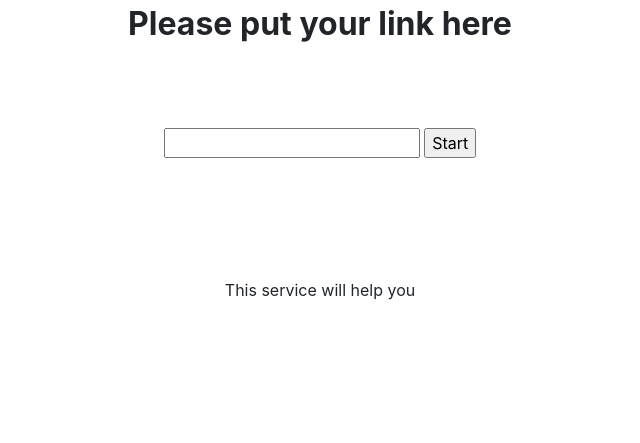
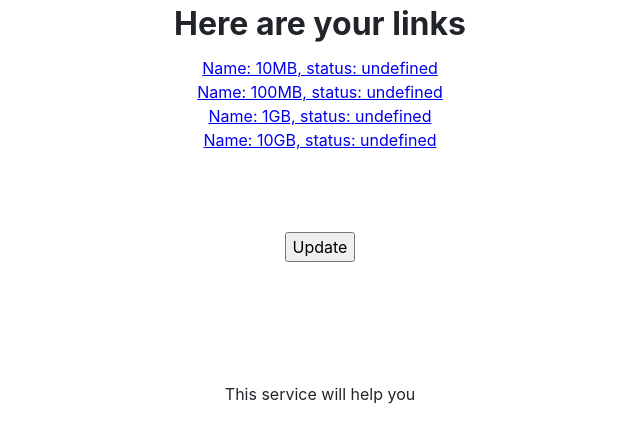
Before and after one commit to NLarinov/Sandy-Loader, a Django app: page / in a window 1280 px wide. Shown: the top 443 px of the page, without its empty margins (320-960 px from the left). Run offline with Django 4.2, Linux system fonts and the light colour scheme.

Commit message:
First Frontend Commit

```diff
--- a/chrometab/popup.html
+++ b/chrometab/popup.html
@@ -2,7 +2,7 @@
 <html>
 <head>
    <meta charset="utf-8">
-   <title>Tproger Media Quick Launcher</title>
+   <title>RIGHTloadMaster</title>
    <!--ссылаемся на шрифты, используемые в документе-->
    <link href="https://fonts.googleapis.com/css?family=Open+Sans" rel="stylesheet" type="text/css">
    <!--здесь мы ссылаемся на стили, которые будем использовать в документе, а именно стиль иконок-->
--- a/chrometab/script.js
+++ b/chrometab/script.js
@@ -1,7 +1,7 @@
 chrome.contextMenus.removeAll();
 chrome.contextMenus.create({
     id: "some-command",
-    title: "RIGHTloadMaster",
+    title: "RIGHTloadMaster - получить все файлы с сайта",
     }
 );
 chrome.contextMenus.onClicked.addListener(function() {
--- a/taskmanager/main/templates/main/index.html
+++ b/taskmanager/main/templates/main/index.html
@@ -8,13 +8,19 @@
 
   </head>
     <body class="">
+    <h1>Here are your links</h1>
+    {% for line, link in list %}
+
+    <a href="{{link}}">{{line}}</a>
+    <div></div>
+
+   {% endfor %}
     <form action="" method="POST">
-        <h1 class="">Please put your link here</h1>
         {% csrf_token %}
         <p>
-    <input type="text" name="your_link" value="" maxlength="1000" required="" autocomplete="" id="id_your_link">
-        <input type="Submit" name="submit" value="Start" id="button"/></p>
-        </form>
+        <input type="Submit" name="submit" value="Update" id="button"/>
+        </p>
+    </form>
         <br>
         <p class="">This service will help you</p>
 </body>
--- a/taskmanager/main/views.py
+++ b/taskmanager/main/views.py
@@ -1,23 +1,25 @@
 from django.shortcuts import render
 from .forms import NameForm
 from .selen import TestClass
-import os
-
 
 a = TestClass()
 
 
 def index(request):
     global a
-    your_link = ''
     req = str(request)
     form = NameForm(request.POST or None)
     if form.is_valid():
-        your_link = form.cleaned_data.get("your_link")
-    context = {'form': form, 'firstname': your_link}
+        with open('result.txt') as line:
+            context = {'list': [(i[:i.find('link: ')] + i[i.find(' status:'):],
+                                 i[i.find('link: ') + 6:i.find(', status:')]) for i in line.readlines()]}
+            return render(request, 'main/index.html', context)
 
     if 'par' in req:
         link = req[req.index('par')+4:-2]
-        a.easy_download(link)
+        a.easy_download(link, request)
 
-    return render(request, 'main/index.html', context)
+    with open('result.txt') as line:
+        context = {'list': [(i[:i.find('link: ')] + i[i.find(' status:'):],
+                             i[i.find('link: ')+6:i.find(', status:')]) for i in line.readlines()]}
+        return render(request, 'main/index.html', context)
--- /dev/null
+++ b/taskmanager/result.txt
@@ -0,0 +1,4 @@
+Name: 10MB, link: https://speedtest.selectel.ru/10MB, status: undefined
+Name: 100MB, link: https://speedtest.selectel.ru/100MB, status: undefined
+Name: 1GB, link: https://speedtest.selectel.ru/1GB, status: undefined
+Name: 10GB, link: https://speedtest.selectel.ru/10GB, status: undefined
```
Also changed, not shown: taskmanager/main/selen.py (+18 -13 lines), 1 other file.
